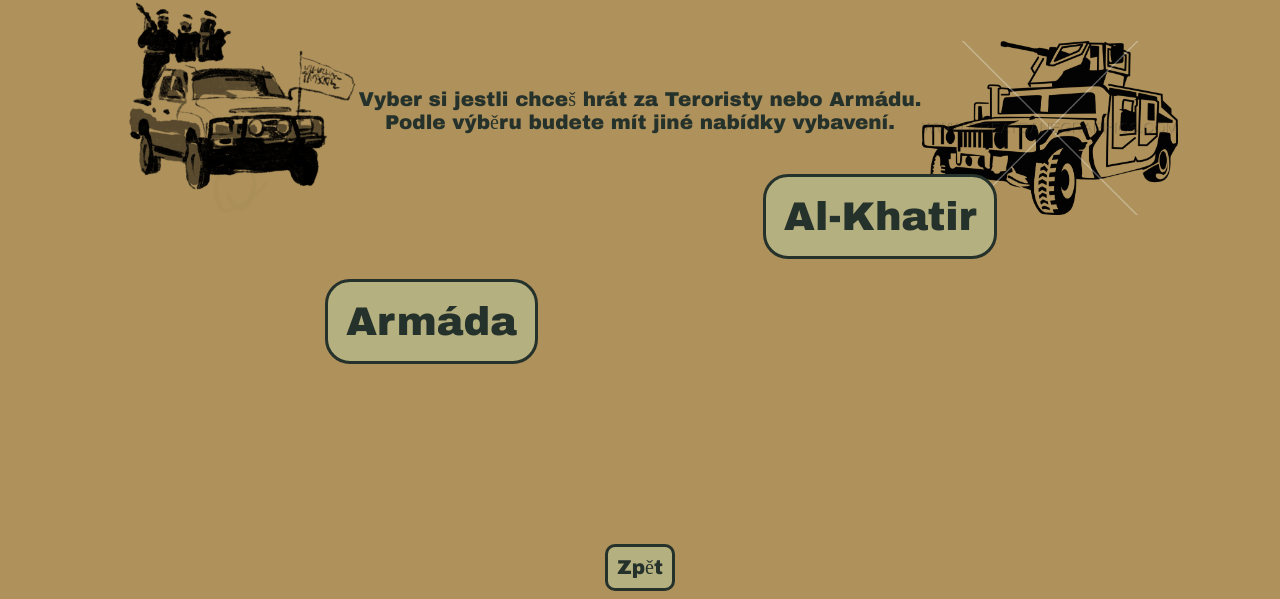
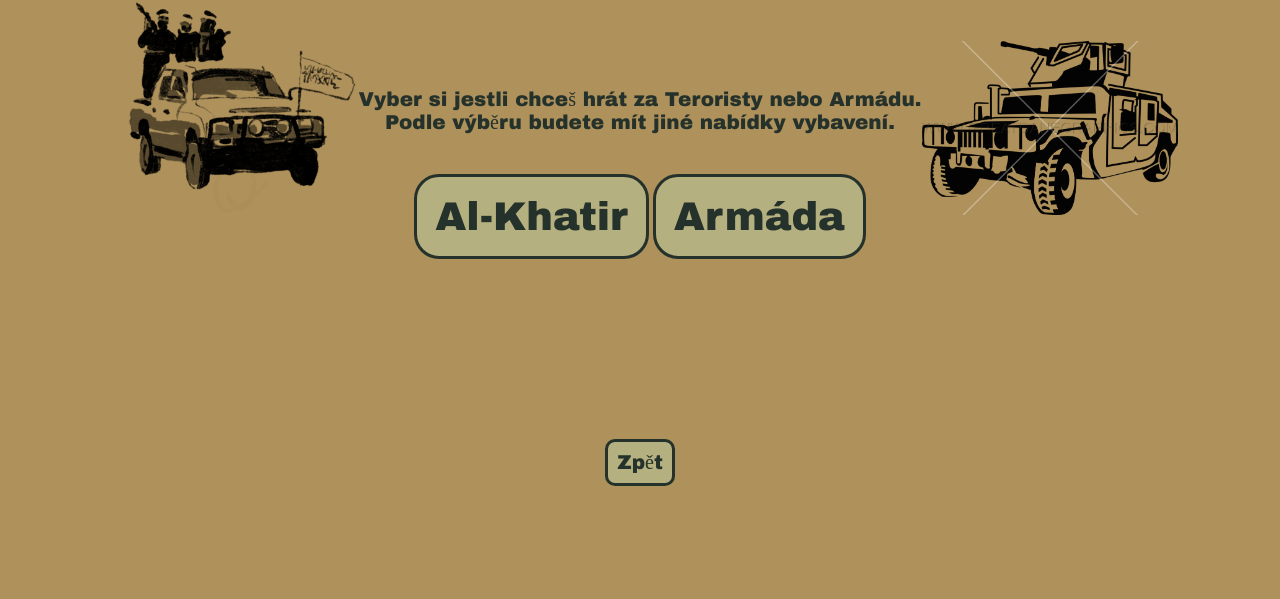
Before and after one commit to JohnRogersJunior/operace, a plain HTML site: page Start.html in a window 1280 px wide. Shown: the part 310-909 px from the top of the page. After the commit the page ends 804 px from the top, so only its background shows below. Drawn offline with Linux system fonts and the light colour scheme.

Commit message:
Update Styl.css

```diff
--- a/Styl.css
+++ b/Styl.css
@@ -75,7 +75,6 @@ body {
     background-color: #b5b07f;
     color: #25312b;
     padding: 18px;
-    margin-left: 38%;
 }
 
 .Usa {
@@ -87,7 +86,6 @@ body {
     background-color: #b5b07f;
     color: #25312b;
     padding: 18px;
-    margin-right: 33%;
 }
 
 .Al-Khatir:hover {
```
